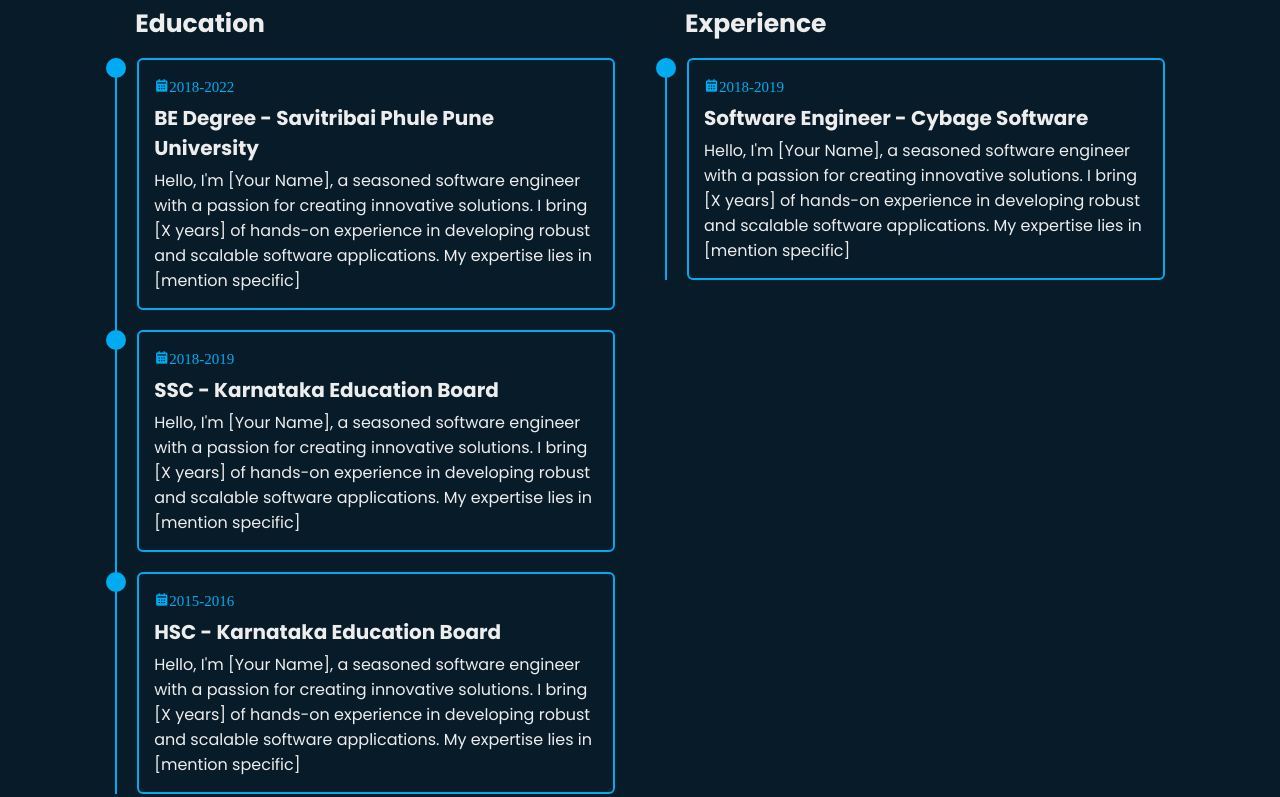
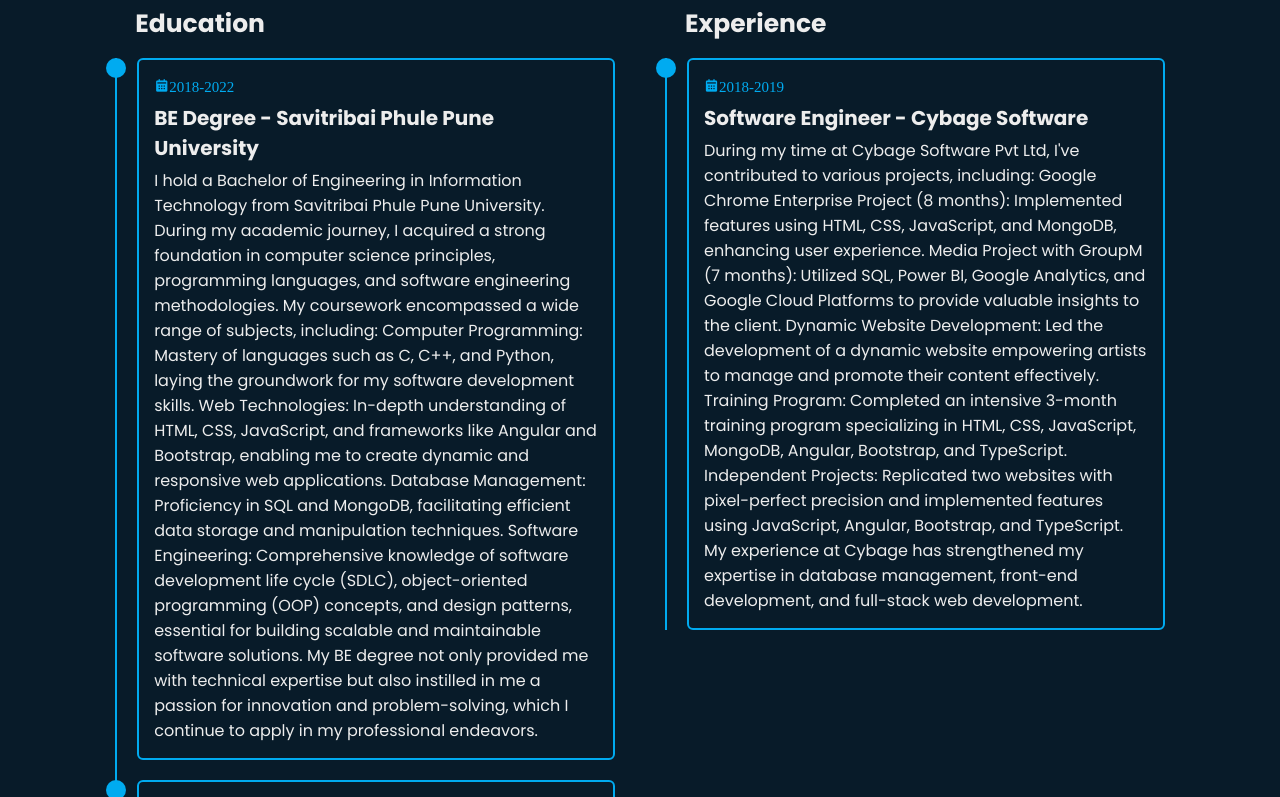
Before and after one commit to NikhilWagBusiness/MyPortfolio, a plain HTML site: page index.html in a window 1280 px wide. Shown: the part 1800-2597 px from the top of the page. Drawn offline with nearby package versions, Linux system fonts and the light colour scheme; files whose address does not match are found by name.

Commit message:
Update index.html

```diff
--- a/index.html
+++ b/index.html
@@ -49,10 +49,10 @@
         </div>
 
         <div class="home-sci">
-            <a href="#"><i class='bx bxl-facebook'></i></a>
-            <a href="#"><i class='bx bxl-twitter'></i></a>
+            <a href="https://www.facebook.com/share/va23W7sxYwA91s5U/?mibextid=qi2Omg"><i class='bx bxl-facebook'></i></a>
+            <a href="https://twitter.com/NikhilW42932"><i class='bx bxl-twitter'></i></a>
             <a href="https://www.linkedin.com/in/nikhilwaghamode"><i class='bx bxl-linkedin'></i></a>
-            <a href="#"><i class='bx bxl-instagram'></i></a>
+            <a href="https://www.instagram.com/____nikhil.w____"><i class='bx bxl-instagram'></i></a>
         </div>
 
         <div class="home-imaHover"></div>
@@ -98,12 +98,19 @@
                             </div>
                             <h3>BE Degree - Savitribai Phule Pune University</h3>
                             <p>
-                                Hello, I'm [Your Name], a seasoned software engineer with a passion for creating
-                                innovative solutions. I
-                                bring [X years]
-                                of hands-on experience in developing robust and scalable software applications. My
-                                expertise lies in
-                                [mention specific]
+                                I hold a Bachelor of Engineering in Information Technology from Savitribai Phule Pune University. During my academic journey, I acquired a strong foundation in computer science principles, programming languages, and software engineering methodologies.
+
+My coursework encompassed a wide range of subjects, including:
+
+Computer Programming: Mastery of languages such as C, C++, and Python, laying the groundwork for my software development skills.
+
+Web Technologies: In-depth understanding of HTML, CSS, JavaScript, and frameworks like Angular and Bootstrap, enabling me to create dynamic and responsive web applications.
+
+Database Management: Proficiency in SQL and MongoDB, facilitating efficient data storage and manipulation techniques.
+
+Software Engineering: Comprehensive knowledge of software development life cycle (SDLC), object-oriented programming (OOP) concepts, and design patterns, essential for building scalable and maintainable software solutions.
+
+My BE degree not only provided me with technical expertise but also instilled in me a passion for innovation and problem-solving, which I continue to apply in my professional endeavors.
                             </p>
                         </div>
                     </div>
@@ -132,7 +139,7 @@
                             </div>
                             <h3>HSC - Karnataka Education Board</h3>
                             <p>
-                                Hello, I'm [Your Name], a seasoned software engineer with a passion for creating
+                                Hello, I'm Nikhil, a seasoned software engineer with a passion for creating
                                 innovative solutions. I
                                 bring [X years]
                                 of hands-on experience in developing robust and scalable software applications. My
@@ -156,12 +163,10 @@
                             </div>
                             <h3>Software Engineer - Cybage Software</h3>
                             <p>
-                                Hello, I'm [Your Name], a seasoned software engineer with a passion for creating
-                                innovative solutions. I
-                                bring [X years]
-                                of hands-on experience in developing robust and scalable software applications. My
-                                expertise lies in
-                                [mention specific]
+                                During my time at Cybage Software Pvt Ltd, I've contributed to various projects, including: Google Chrome Enterprise Project (8 months): Implemented features using HTML, CSS, JavaScript, and MongoDB, enhancing user experience.
+                                Media Project with GroupM (7 months): Utilized SQL, Power BI, Google Analytics, and Google Cloud Platforms to provide valuable insights to the client. Dynamic Website Development: Led the development of a dynamic website empowering artists to manage and promote their content effectively. Training Program: Completed an intensive 3-month training program specializing in HTML, CSS, JavaScript, MongoDB, Angular, Bootstrap, and TypeScript.
+                                Independent Projects: Replicated two websites with pixel-perfect precision and implemented features using JavaScript, Angular, Bootstrap, and TypeScript.
+                                My experience at Cybage has strengthened my expertise in database management, front-end development, and full-stack web development.
                             </p>
                         </div>
                     </div>
```
